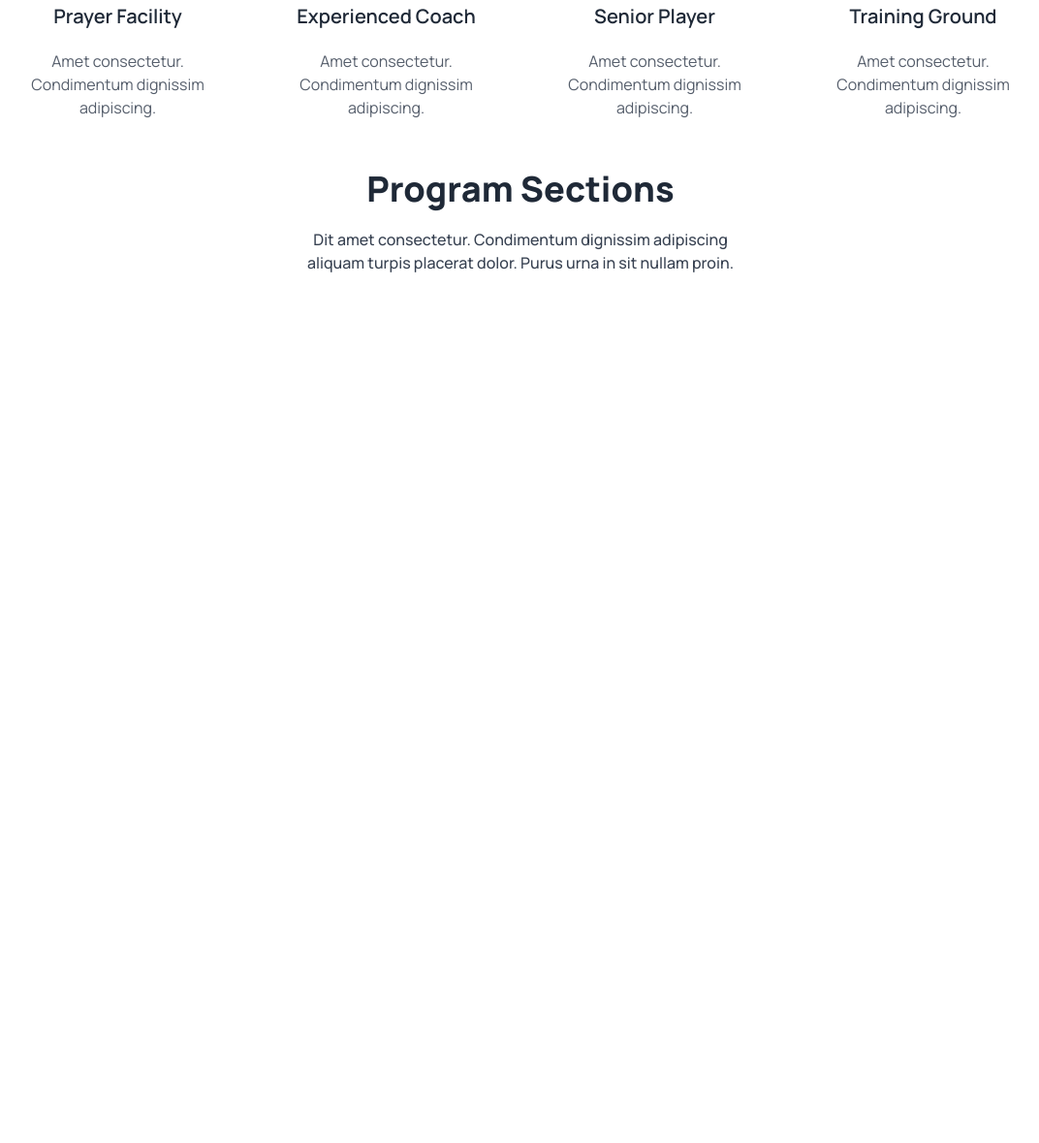
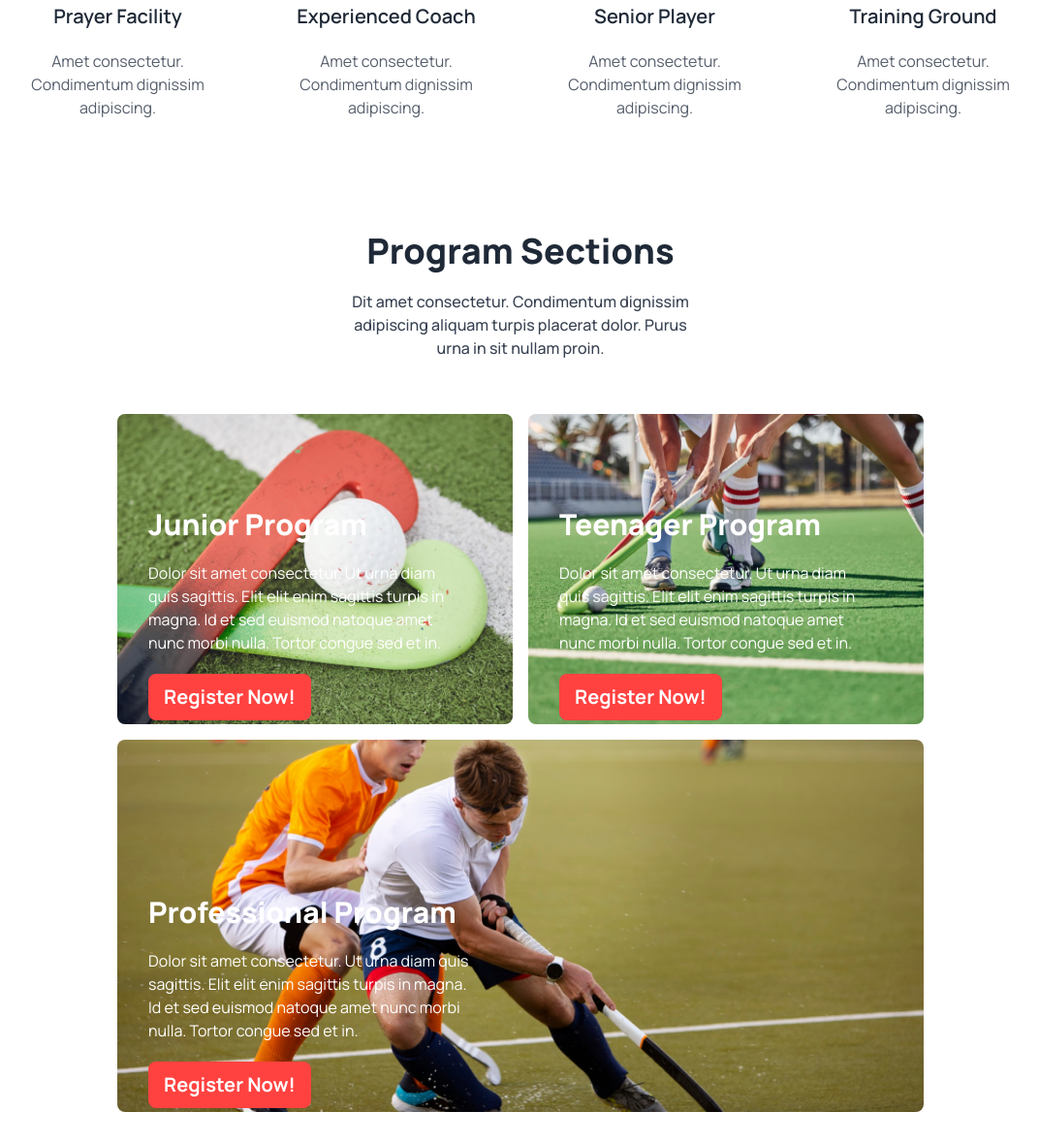
Before and after one commit to Monajer/my-assignment-3, a plain HTML site: page index.html in a window 1280 px wide. Shown: the part 1177-2356 px from the top of the page at 97% size, without its empty margins (103-1175 px from the left). Before the commit the page ends 1524 px from the top, so only its background shows below. Drawn offline with nearby package versions, Linux system fonts and the light colour scheme.

Commit message:
Program Sections added

```diff
--- a/index.html
+++ b/index.html
@@ -67,7 +67,8 @@
               </ul>
             </div>
             <div class="navbar-end flex items-center gap-3">
-                <i class="fa-solid fa-magnifying-glass invisible lg:visible" style="color: #292929;"></i>
+              <img src="Images/search icon.png" alt="">
+                <!-- <i class="fa-solid fa-magnifying-glass invisible lg:visible" style="color: #292929;"></i> -->
               <a class="btn btn-primary bg-primary text-sm lg:text-xl text-white border-0 font-bold">Get Ticket</a>
             </div>
           </div>
@@ -76,7 +77,7 @@
     <section class="lg:relative">
       <div class="carousel w-full lg:max-h-[566px]">
         <!-- slide 1 -->
-          <div id="slide1" class="carousel-item relative w-full">
+          <div id="slide1" class="carousel-item relative w-full rounded-lg">
             <img src="Images/1.png" class="w-full" />
             <div class="absolute transform translate-x-32 translate-y-12 lg:translate-x-3 lg:translate-y-52 space-x-3 left-5 right-5 top-1/2">
               <a href="#slide3" class="btn btn-circle text-white bg-black border-0">❮</a>
@@ -173,17 +174,41 @@
         </section>
 
         <!-- Program Sections -->
-        <section>
-            <div>
-                <div class="flex justify-center items-center py-8">
-                    <div class="px-8 lg:w-3/6 text-center space-y-5">
-                        <h1 class="text-4xl font-extrabold">Program Sections</h1>
-                        <p class="text-base font-medium text-gray-700">Dit amet consectetur. Condimentum dignissim adipiscing aliquam turpis placerat dolor. Purus urna in sit nullam proin. </p>
-                    </div>
-                    <div class="grid gei">
+        <section class="lg:pt-10 container mx-auto px-5 lg:px-32">
+            <div class="flex justify-center items-center py-14">
+                <div class="px-8 lg:w-3/6 text-center space-y-5">
+                    <h1 class="text-4xl font-extrabold">Program Sections</h1>
+                    <p class="text-base font-medium text-gray-700">Dit amet consectetur. Condimentum dignissim adipiscing aliquam turpis placerat dolor. Purus urna in sit nullam proin. </p>
+                </div>
+            </div>
 
-                    </div>
+            <div class="grid grid-cols-1 lg:grid-cols-6 gap-4 mx-auto">
+              <div class="relative bg-center bg-cover bg-no-repeat bg-[url(images/2.png)] h-80 rounded-lg lg:col-span-3">
+                <div class="w-4/5 lg:w-3/4 space-y-5 translate-x-8 translate-y-8 lg:translate-y-24">
+                  <h2 class="text-white text-3xl font-extrabold ">Junior Program</h2>
+                  <p class="text-white text-base font-normal">Dolor sit amet consectetur. Ut urna diam quis sagittis. Elit elit
+                    enim sagittis turpis in magna. Id et sed euismod natoque amet nunc morbi nulla. Tortor congue sed et in.</p>
+                    <a class="btn btn-primary bg-primary text-sm lg:text-xl text-white border-0 font-bold">Register Now!</a>
                 </div>
+              </div>
+
+              <div class="relative bg-center bg-cover bg-no-repeat bg-[url(images/3.png)] h-80 rounded-lg lg:col-span-3">
+                <div class="w-4/5 lg:w-3/4 space-y-5 translate-x-8 translate-y-8 lg:translate-y-24">
+                  <h2 class="text-white text-3xl font-extrabold ">Teenager Program</h2>
+                  <p class="text-white text-base font-normal">Dolor sit amet consectetur. Ut urna diam quis sagittis. Elit elit
+                    enim sagittis turpis in magna. Id et sed euismod natoque amet nunc morbi nulla. Tortor congue sed et in.</p>
+                    <a class="btn btn-primary bg-primary text-sm lg:text-xl text-white border-0 font-bold">Register Now!</a>
+                </div>
+              </div>
+
+              <div class="relative bg-center bg-cover bg-no-repeat bg-[url(images/4.png)] h-96 rounded-lg lg:col-span-6">
+                <div class="w-4/5 lg:w-2/5 space-y-5 translate-x-8 translate-y-24 lg:translate-y-40">
+                  <h2 class="text-white text-3xl font-extrabold ">Professional Program</h2>
+                  <p class="text-white text-base font-normal">Dolor sit amet consectetur. Ut urna diam quis sagittis. Elit elit
+                    enim sagittis turpis in magna. Id et sed euismod natoque amet nunc morbi nulla. Tortor congue sed et in.</p>
+                    <a class="btn btn-primary bg-primary text-sm lg:text-xl text-white border-0 font-bold">Register Now!</a>
+                </div>
+              </div>
             </div>
         </section>
     </main>
```
